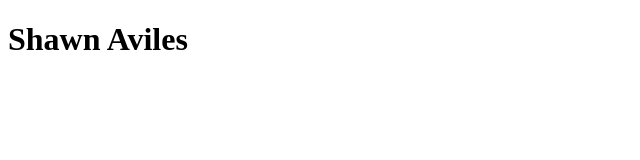
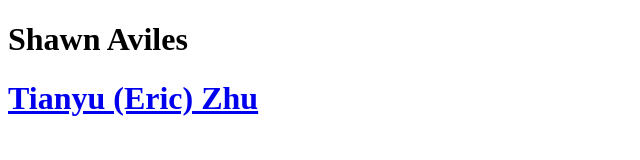
Before and after one commit to stevensblueprint/git-workshop, a plain HTML site: page index.html in a window 1280 px wide. Shown: the whole page, without its empty margins (0-640 px from the left). Drawn offline with Linux system fonts and the light colour scheme.

Commit message:
add eric

```diff
--- a/index.html
+++ b/index.html
@@ -9,5 +9,6 @@
 <body>
 	<!-- change the name below -->
 	<h1>Shawn Aviles</h1>
+	<h1><a target="_blank" href="https://ericz.me">Tianyu (Eric) Zhu</a></h1>
 </body>
 </html>
```
